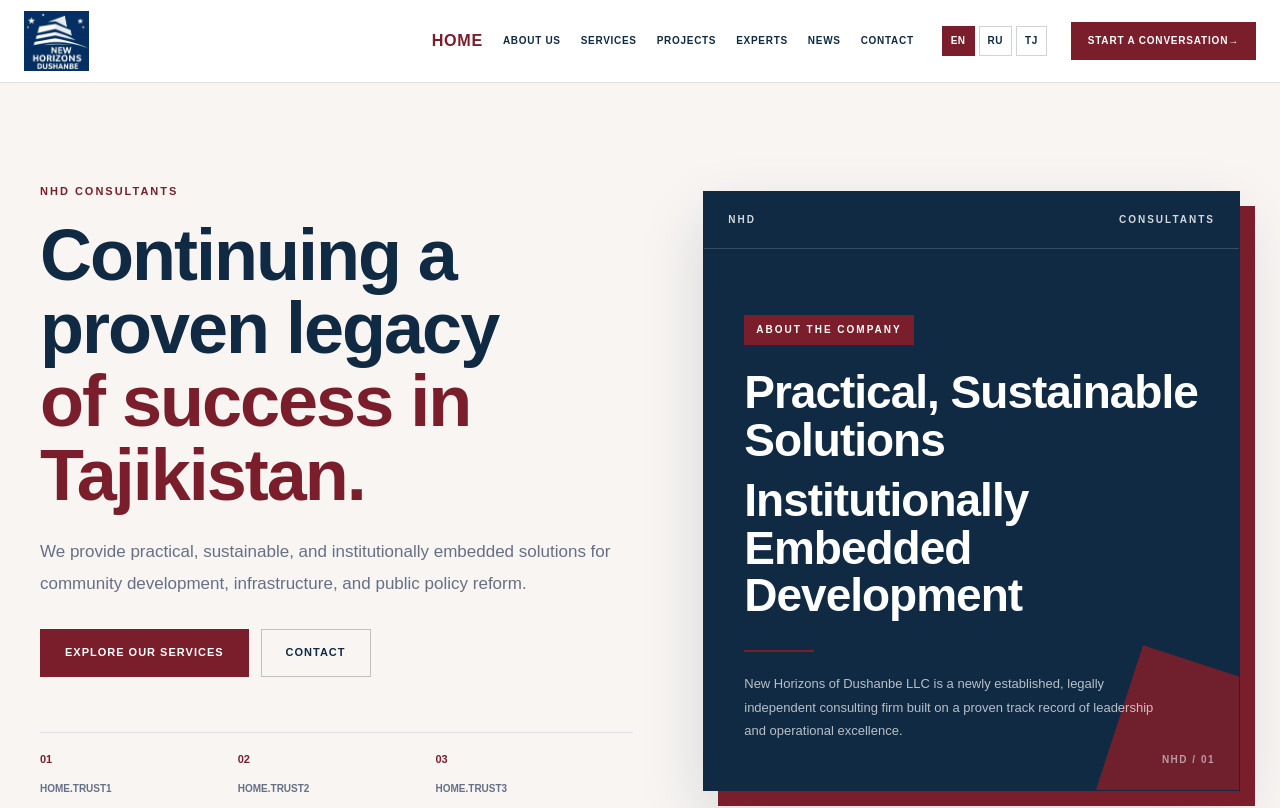
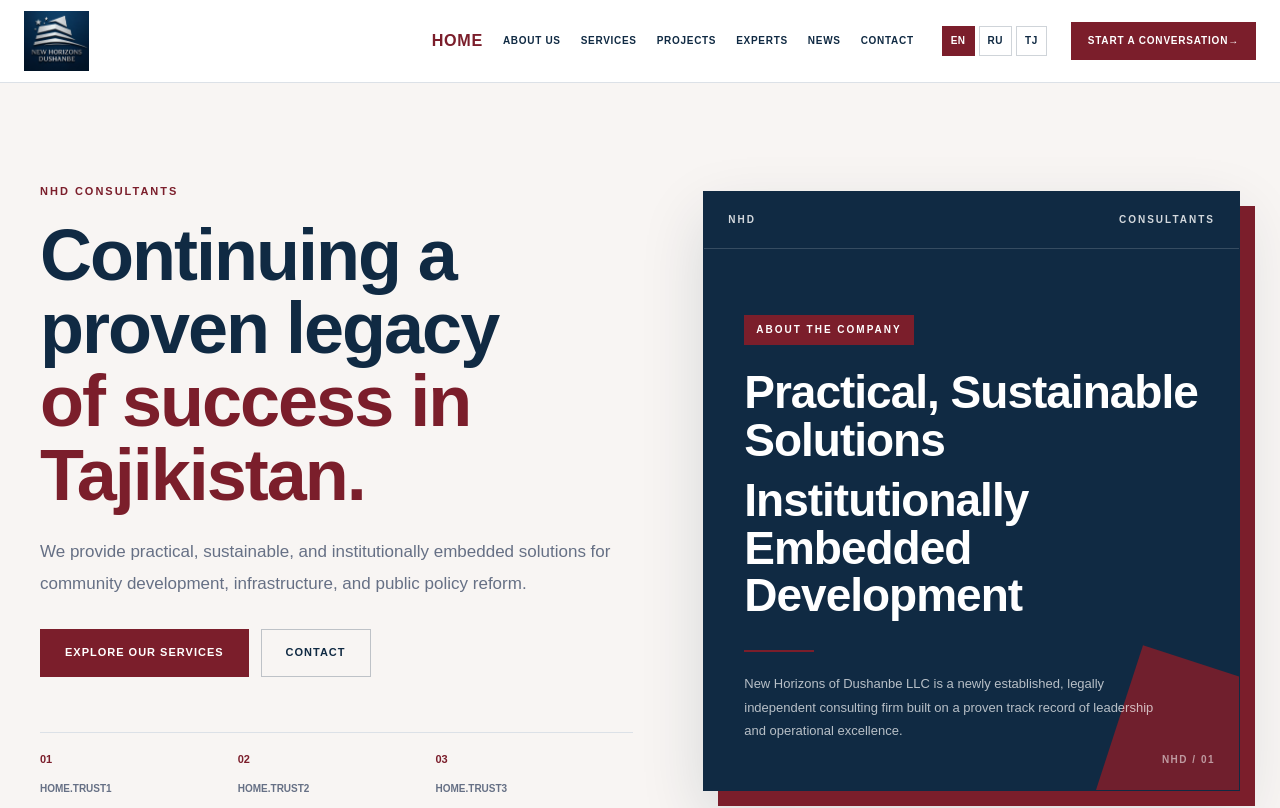
Before and after one commit to Sam-1234867/NHD-Consultants, a React (Vite) app: page / in a window 1280 px wide. Shown: the top 808 px of the page. Built offline with nearby package versions, Linux system fonts and the light colour scheme.

Commit message:
Update NHD logo and language persistence

```diff
--- a/src/components/Navbar.jsx
+++ b/src/components/Navbar.jsx
@@ -17,6 +17,7 @@
   };
 
 const changeLanguage = (language) => {
+  localStorage.setItem("selectedLanguage", language);
   i18n.changeLanguage(language);
   closeMenu();
 };
@@ -28,7 +29,7 @@
         {/* BRAND */}
         <a href="/" className="navbar-brand" onClick={closeMenu}>
          <img
-            src="/images/logo/Logo Photo.jpg"
+  src="/images/logo/nhd%20logo.jpg"
   alt="NHD Consultants"
   className="navbar-logo"
 />
--- a/src/i18n/translations.js
+++ b/src/i18n/translations.js
@@ -1698,7 +1698,7 @@
 
 i18n.use(initReactI18next).init({
   resources,
-  lng: "en",
+ lng: localStorage.getItem("selectedLanguage") || "en",
   fallbackLng: "en",
 
   interpolation: {
```
Also changed, not shown: public/images/logo/nhd logo.jpg (added). Lines whose indentation alone changed are shown as unchanged.
